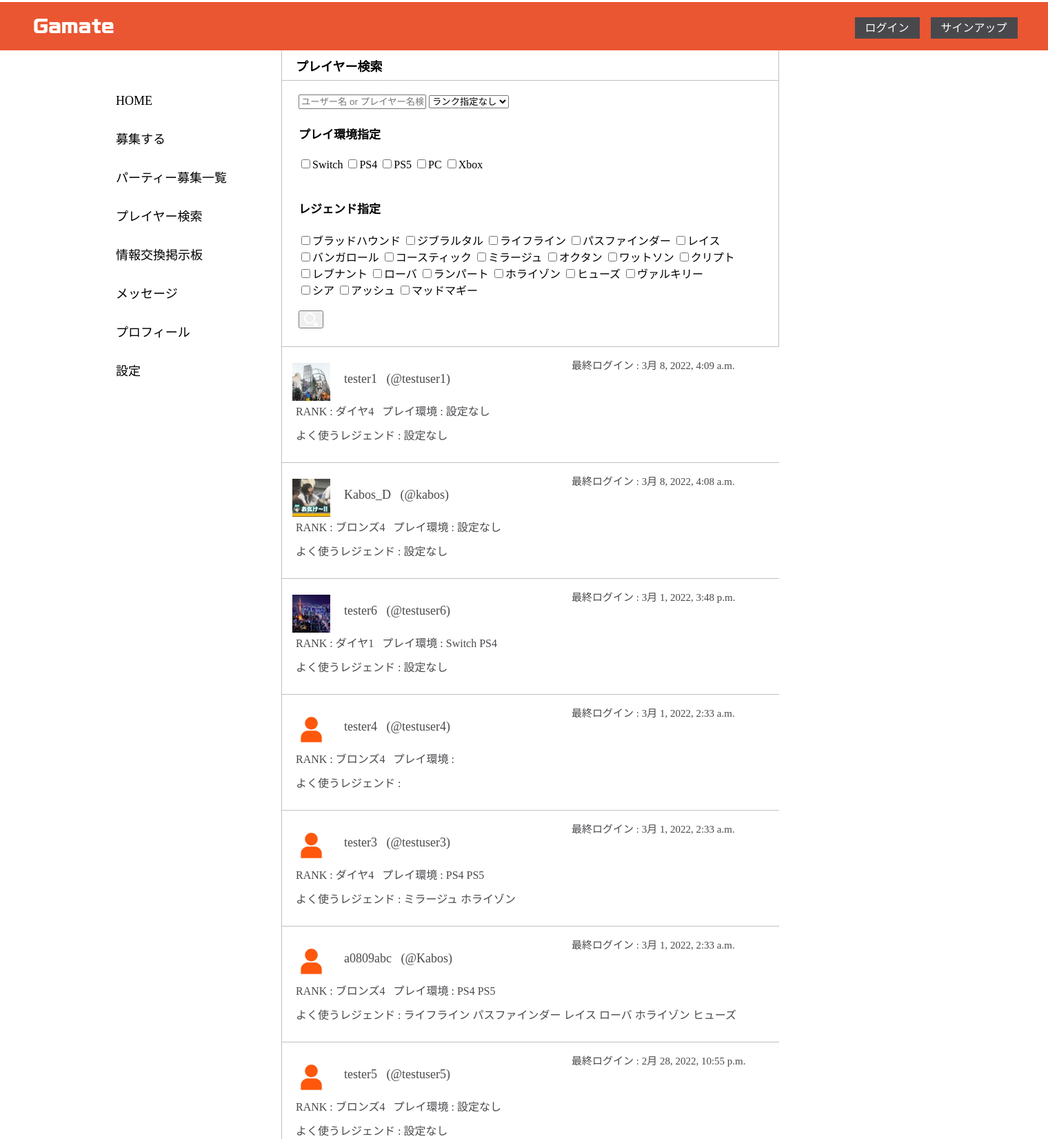
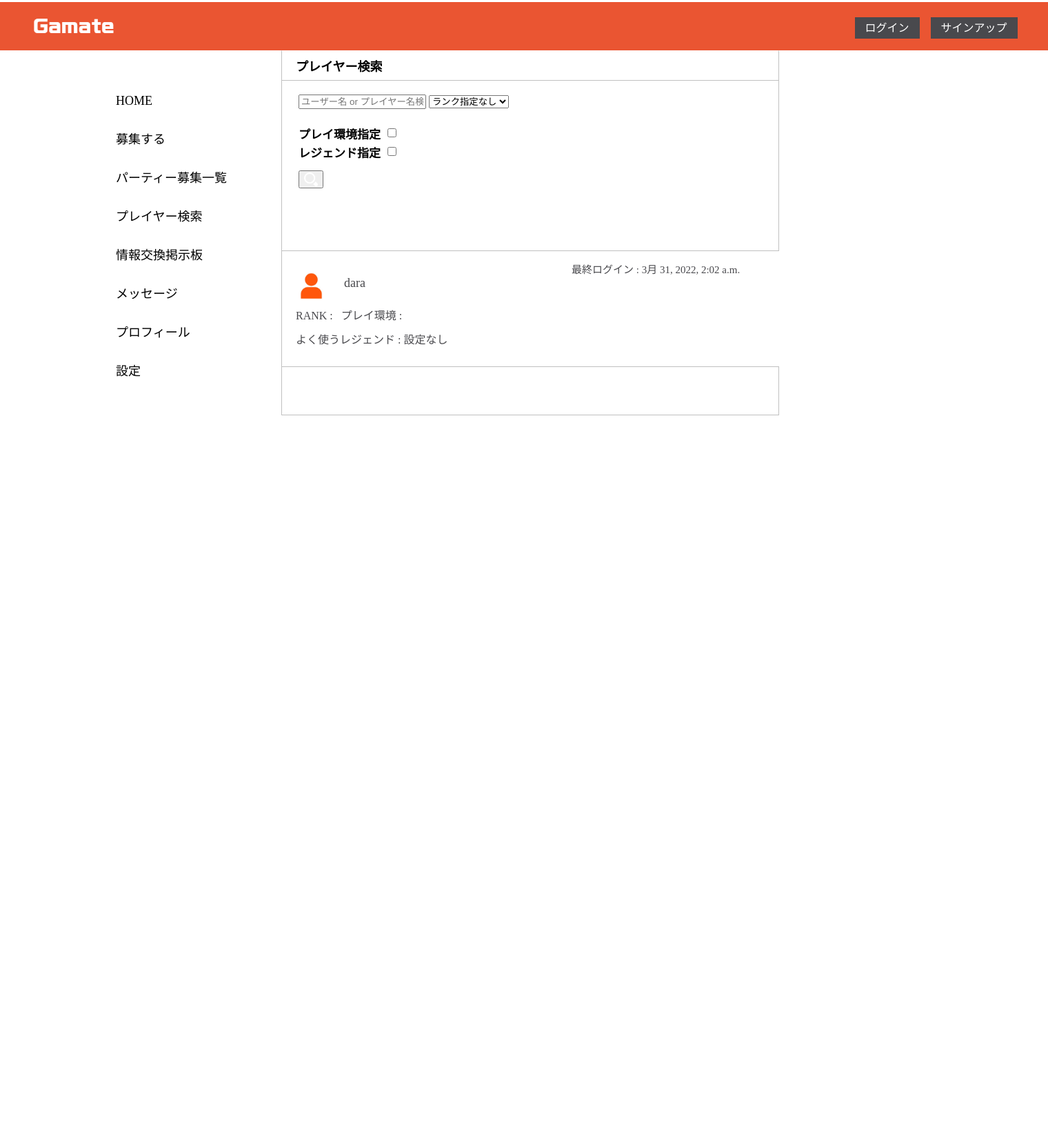
Before and after one commit to Kabos0809/django-app-practice, a Django app: page /userlist/ in a window 1520 px wide. Shown: the top 1651 px of the page at 69% size. After the commit the page ends 602 px from the top, so only its background shows below. Run offline with Django 3.2, Linux system fonts and the light colour scheme; data comes from the database, SQL or seed files in the repository.

Commit message:
first commit

```diff
--- a/main/forms.py
+++ b/main/forms.py
@@ -1,5 +1,5 @@
 from django import forms
-from .models import CustomUser, ThreadComments, article_comment, article_form, reportModel, ThreadModel
+from .models import CustomUser, ThreadComments, article_comment, apex_recruit, reportModel, ThreadModel
 from django.contrib.auth.forms import ReadOnlyPasswordHashField
 from django.contrib.auth import forms as auth_forms
 from django.contrib.auth.password_validation import validate_password
@@ -85,7 +85,7 @@
     )
 
     class Meta:
-        model = article_form
+        model = apex_recruit
         fields = ('title', 'comments', 'rnk_min', 'rnk_max', 'num', 'per', 'hard', 'vc')
 
 #募集へのコメント
@@ -109,6 +109,16 @@
 
     icon = forms.ImageField(required=False)
 
+    steam_url = forms.CharField(required=False)
+
+    origin_id = forms.CharField(required=False)
+
+    psn_id = forms.CharField(required=False)
+
+    switch_id = forms.CharField(required=False)
+
+    other_id = forms.CharField(required=False)
+
     discord_id = forms.CharField(required=False)
 
     rank = forms.ChoiceField(
@@ -120,21 +130,21 @@
 
     playfield = forms.MultipleChoiceField(
         choices=p_field,
-        required=False,
+        required=True,
         label='playfield',
         widget=forms.CheckboxSelectMultiple
     )
 
     character = forms.fields.MultipleChoiceField(
         choices = characters,
-        required=False,
+        required=True,
         label = 'よく使うキャラクター',
         widget=forms.CheckboxSelectMultiple
     )
 
     class Meta:
         model = CustomUser
-        fields = ('icon', 'username', 'player_name', 'email', 'playfield', 'rank', 'discord_id', 'password1', 'comments', 'character')
+        fields = ('icon', 'username', 'player_name', 'steam_url', 'origin_id', 'psn_id', 'switch_id', 'other_id', 'is_show_steam', 'is_show_origin', 'is_show_psn', 'is_show_switch', 'is_show_other', 'is_show_discord', 'email', 'playfield', 'rank', 'discord_id', 'password1', 'comments', 'character')
 
         def save(self, commit=True):
             user = super().save(commit=False)
@@ -145,6 +155,30 @@
             if commit:
                 user.save()
             return user
+
+    def clean_username(self):
+        cleaned_data = super().clean()
+        username = cleaned_data.get('username')
+        if len(username) < 8:
+            raise forms.ValidationError('ユーザーネームが短すぎます')
+
+    def clean_rank(self):
+        cleaned_data = super().clean()
+        rank = cleaned_data.get('rank')
+        if not rank:
+            raise forms.ValidationError('ランクを選択してください')
+
+    def clean_playfield(self):
+        cleaned_data = super().clean()
+        playfield = cleaned_data.get('playfield')
+        if not playfield:
+            raise forms.ValidationError('プレイ環境を設定してください')
+
+    def clean_character(self):
+        cleaned_data = super().clean()
+        character = cleaned_data.get('character')
+        if not character:
+            raise forms.ValidationError('レジェンドを選択してください')
 
     def clean(self):
         cleaned_data = super().clean()
@@ -157,6 +191,24 @@
 
 class UserChangeForm(forms.ModelForm):
     password = ReadOnlyPasswordHashField()
+
+    username = forms.CharField(required=False)
+
+    player_name = forms.CharField(required=False)
+
+    icon = forms.ImageField(required=False)
+
+    steam_url = forms.CharField(required=False)
+
+    origin_id = forms.CharField(required=False)
+
+    psn_id = forms.CharField(required=False)
+
+    switch_id = forms.CharField(required=False)
+
+    other_id = forms.CharField(required=False)
+
+    discord_id = forms.CharField(required=False)
 
     comments = forms.CharField(required=False, widget=forms.Textarea(attrs={'cols':'80', 'rows':'10'}))
 
@@ -183,10 +235,21 @@
 
     class Meta:
         model = CustomUser
-        fields = ('icon', 'username', 'email', 'player_name', 'playfield', 'rank', 'comments', 'character', 'discord_id')
+        fields = ('icon', 'username', 'player_name', 'email', 'steam_url', 'origin_id', 'psn_id', 'switch_id', 'other_id', 'playfield', 'rank', 'comments', 'character', 'discord_id')
 
         def clean_password(self):
             return self.initial["password"]
+
+    def clean_username(self):
+        cleaned_data = super().clean()
+        username = cleaned_data.get('username')
+        if len(username) < 8:
+            raise forms.ValidationError('ユーザーネームが短すぎます')
+
+#プライバシー設定
+
+#class PrivacySettingForm(forms.ModelForm):
+
 
 #ログインフォーム
 
--- a/main/urls.py
+++ b/main/urls.py
@@ -28,4 +28,6 @@
     path('search/', views.SearchListView.as_view(), name="Search"),
     path('userlist/', views.UserListView.as_view(), name="User_List"),
     path('userdetail/<uuid:pk>/', views.UserDetailView.as_view(), name="User_Detail"),
+    path('settings/', views.SettingsView.as_view(), name="Settings"),
+    path('settings/user_change/', views.UserChangeView.as_view(), name="User_Change"),
 ]
--- a/main/views.py
+++ b/main/views.py
@@ -1,10 +1,12 @@
 from django.contrib.auth import login as auth_login
 from django.contrib import messages
+from django.views import View
 from django.views.generic import TemplateView, ListView, DetailView, CreateView, DeleteView
 from django.shortcuts import get_object_or_404, render, redirect
 from django.urls import reverse_lazy
-from .models import CustomUser, ThreadComments, ThreadModel, article_comment, article_form, reportModel
-from .forms import CommentForm, NewsCommentForm, NewsForm, ReportForm, UserCreationForm, categorie_form, LoginForm
+from numpy import character
+from .models import CustomUser, ThreadComments, ThreadModel, article_comment, apex_recruit, reportModel
+from .forms import CommentForm, NewsCommentForm, NewsForm, ReportForm, UserChangeForm, UserCreationForm, categorie_form, LoginForm
 from django.contrib.auth.views import LoginView, LogoutView
 from django.contrib.auth.mixins import LoginRequiredMixin
 from django.db.models import Q
@@ -39,7 +41,7 @@
 #投稿削除
 
 class PostDeleteView(LoginRequiredMixin, DeleteView):
-    model = article_form
+    model = apex_recruit
     template_name = 'delete.html'
     success_url = reverse_lazy('main:Article_List')
     success_message = "投稿を削除しました"
@@ -52,12 +54,12 @@
 
 class Article_list(ListView):
     template_name = 'article_list.html'
-    model = article_form
+    model = apex_recruit
     ordering = ['-date']
 
     def get_queryset(self):
         keyword = self.request.GET.get('keyword')
-        queryset = article_form.objects.order_by('-date')
+        queryset = apex_recruit.objects.order_by('-date')
         category = self.request.GET.get('category')
         num = self.request.GET.get('num')
         vc = self.request.GET.get('vc')
@@ -247,8 +249,8 @@
 
 class Article_detail(DetailView):
     template_name = 'detail.html'
-    model = article_form
-    queryset = article_form.objects.all()
+    model = apex_recruit
+    queryset = apex_recruit.objects.all()
 
     def get_context_data(self, **kwargs):
         context = super().get_context_data(**kwargs)
@@ -265,7 +267,7 @@
 
     def form_valid(self, form):
         post_pk = self.kwargs.get('pk')
-        post = get_object_or_404(article_form, pk=post_pk)
+        post = get_object_or_404(apex_recruit, pk=post_pk)
         form.instance.user = self.request.user
         comment = form.save(commit=False)
         comment.article = post
@@ -388,7 +390,7 @@
 #Search.htmlリスト
 
 class SearchListView(ListView):
-    model = article_form
+    model = apex_recruit
     template_name = "Search.html"
 
     def get_context_data(self, **kwargs):
@@ -399,7 +401,7 @@
         })
         return context
 
-
+#ユーザーリスト+ユーザー検索
 
 class UserListView(ListView):
     model = CustomUser
@@ -489,7 +491,63 @@
             )
         return queryset
 
+#ユーザーページ
+
 class UserDetailView(DetailView):
     model = CustomUser
     template_name = 'user_detail.html'
     queryset = CustomUser.objects.all()
+
+#ユーザー編集ページ
+
+class UserChangeView(View):
+    def get(self, request, *args, **kwargs):
+        context = {}
+        form = UserChangeForm()
+        context["form"] = form
+        return render(request, 'index.html', context)
+
+    def post(self, request, *args, **kwargs):
+        context = {}
+        form = UserChangeForm(request.POST, request.FILES)
+        if form.is_valid():
+
+            username = form.cleaned_data["username"]
+            player_name = form.cleaned_data["player_name"]
+            icon = form.cleaned_data["icon"]
+            steam_url = form.cleaned_data["steam_url"]
+            origin_id = form.cleaned_data["origin_url"]
+            psn_id = form.cleaned_data["psn_id"]
+            switch_id = form.cleaned_data["switch_id"]
+            other_id = form.cleaned_data["other_id"]
+            discord_id = form.cleaned_data["discord_id"]
+            rank = form.cleaned_data["rank"]
+            character = form.cleaned_data["character"]
+            playfield = form.cleaned_data["playfield"]
+
+            user_obj = CustomUser.objects.all()
+
+            user_obj.username = username
+            user_obj.icon = icon
+            user_obj.player_name = player_name
+            user_obj.steam_url = steam_url
+            user_obj.origin_id = origin_id
+            user_obj.psn_id = psn_id
+            user_obj.switch_id = switch_id
+            user_obj.other_id = other_id
+            user_obj.discord_id = discord_id
+            user_obj.rank = rank
+            user_obj.character = character
+            user_obj.playfield = playfield
+            user_obj.save()
+
+            return redirect('main:Settings')
+        else:
+            context["form"] = form
+
+            return render(request, 'user_change.html', context)
+
+#設定画面
+
+class SettingsView(TemplateView):
+    template_name = 'settings.html'
--- a/static/css/user_list.css
+++ b/static/css/user_list.css
@@ -13,6 +13,67 @@
     top: -87px;
 }
 
+.h4-hard{
+    position: relative;
+    width: 150px;
+}
+
+.open-check-hard{
+    position: relative;
+    top: -45px;
+    left: 125px;
+}
+
+.u-s-hard{
+    position: relative;
+    top: -35px;
+    height: 0px;
+    opacity: 0;
+    visibility: hidden;
+    transition: .5s;
+}
+
+.open-check-character{
+    position: relative;
+    top: -125px;
+    left: 125px;
+}
+
+.h4-character{
+    position: relative;
+    top: -80px;
+    width: 150px;
+}
+
+.u-s-character{
+    position: relative;
+    top: -115px;
+    opacity: 0;
+    height: 0;
+    visibility: hidden;
+    transition: .5s;
+}
+
+.open-check-hard:checked + .u-s-hard{
+    position: relative;
+    opacity: 1;
+    height: 30px;
+    visibility: visible;
+}
+
+.open-check-character:checked + .u-s-character{
+    position: relative;
+    opacity: 1;
+    height: 150px;
+    margin-bottom: 30px;
+    visibility: visible;
+}
+
+.user-search-f > button{
+    position: relative;
+    top: -125px;
+}
+
 .user-list > .u-list-h3{
     position: relative;
     top: -40px;
@@ -22,9 +83,10 @@
     padding-left: 0px;
 }
 
-.user-list > .user-search > .user-search-f{
+.user-search-f{
     position: relative;
     border-top: 1px solid #c0c0c0;
+    height: 200px;
     width: 672px;
     padding-left: 25px;
     padding-right: 25px;
@@ -32,9 +94,15 @@
     padding-bottom: 10px;
     top: -50px;
     left: -21px;
+    transition: .5s;
 }
 
-.user-list > .user-list-link > .user-list-ul > li{
+.open-check-character:checked + .user-search-f{
+    position: relative;
+    height: 300px;
+}
+
+.user-list-ul > li{
     position: relative;
     list-style: none;
     top: -20px;
@@ -44,7 +112,7 @@
     font-size: 17px;
 }
 
-.user-list > .user-list-link > .user-list-ul > li > a{
+.user-list-ul > li > a{
     position: relative;
     background-color: #fff;
     display: block;
@@ -65,35 +133,35 @@
     transition: .4s;
 }
 
-.user-list > .user-list-link > .user-list-ul > li > a:hover{
+.user-list-ul > li > a:hover{
     position: relative;
     background-color: #e6e6e6;
 }
 
-.user-list > .user-list-link > .user-list-ul > li > a > .player-icon{
+.player-icon{
     position: relative;
     top: 0px;
     left: -5px;
 }
 
-.user-list > .user-list-link > .user-list-ul > li > a > .player-name{
+.player-name{
     position: relative;
     top: -60px;
     left: 70px;
     font-size: 18px;
 }
 
-.user-list > .user-list-link > .user-list-ul > li > a > .any-info{
+.any-info{
     position: relative;
     top: -55px;
 }
 
-.user-list > .user-list-link > .user-list-ul > li > a > .any-info2{
+.any-info2{
     position: relative;
     top: -60px;
 }
 
-.user-list > .user-list-link > .user-list-ul > li > a > .last-login{
+.last-login{
     position: relative;
     top: -200px;
     left: 400px;
--- a/templates/base.html
+++ b/templates/base.html
@@ -1,5 +1,5 @@
 {% load static %}
-<hmtl lang="ja">
+<html lang="ja">
 <head>
     <meta charset="UTF-8">
     <title>Gamate</title>
@@ -45,7 +45,11 @@
                     <a href="">メッセージ</a>
                 </li>
                 <li>
-                    <a href="">プロフィール</a>
+                    {% if user.is_authenticated %}
+                    <a href="{% url 'main:User_Detail' request.user.pk %}">プロフィール</a>
+                    {% else %}
+                    <a href="{% url 'main:Login' %}">プロフィール</a>
+                    {% endif %}
                 </li>
                 <li>
                     <a href="">設定</a>
--- a/templates/signup.html
+++ b/templates/signup.html
@@ -53,9 +53,6 @@
                 </div>
             </p>
         </div>
-        <div class="dis_id">
-            <p>discord : {{ form.discord_id }} ※任意</p>
-        </div>
         <div class="icon">
             <p>ユーザーアイコン : {{ form.icon }} ※後から設定できます</p>
         </div>
--- a/templates/user_list.html
+++ b/templates/user_list.html
@@ -32,37 +32,41 @@
                 <option value="マスター">マスター</option>
                 <option value="プレデター">プレデター</option>
             </select>
-            <h4>プレイ環境指定</h4>
+            <div class="hard-select">
+            <label id="open-check-label-1" for="open-check-1"><h4 class="h4-hard">プレイ環境指定</h4></label><input type="checkbox" class="open-check-hard" id="open-check-1">
             <div class="u-s-hard">
-            <input type="checkbox" id="user-search-hard" value="Switch" name="hard">Switch
-            <input type="checkbox" id="user-search-hard" value="PS4" name="hard">PS4
-            <input type="checkbox" id="user-search-hard" value="PS5" name="hard">PS5
-            <input type="checkbox" id="user-search-hard" value="PC" name="hard">PC
-            <input type="checkbox" id="user-search-hard" value="Xbox" name="hard">Xbox
+            <input type="checkbox" id="user-search-hard1" value="Switch" name="hard"><label class="" for="user-search-hard1">Switch</label>
+            <input type="checkbox" id="user-search-hard2" value="PS4" name="hard"><label class="" for="user-search-hard2">PS4</label>
+            <input type="checkbox" id="user-search-hard3" value="PS5" name="hard"><label class="" for="user-search-hard3">PS5</label>
+            <input type="checkbox" id="user-search-hard4" value="PC" name="hard"><label class="" for="user-search-hard4">PC</label>
+            <input type="checkbox" id="user-search-hard5" value="Xbox" name="hard"><label class="" for="user-search-hard5">Xbox</label>
+            </div>
             </div>
             </br>
-            <h4>レジェンド指定</h4>
+            <div class="character-select">
+            <label id="open-check-label-2" for="open-check-2"><h4 class="h4-character">レジェンド指定</h4></label><input type="checkbox" class="open-check-character" id="open-check-2">
             <div class="u-s-character">
-            <input type="checkbox" id="user-search-character" value="ブラッドハウンド" name="character">ブラッドハウンド
-            <input type="checkbox" id="user-search-character" value="ジブラルタル" name="character">ジブラルタル
-            <input type="checkbox" id="user-search-character" value="ライフライン" name="character">ライフライン
-            <input type="checkbox" id="user-search-character" value="パスファインダー" name="character">パスファインダー
-            <input type="checkbox" id="user-search-character" value="レイス" name="character">レイス</br>
-            <input type="checkbox" id="user-search-character" value="バンガロール" name="character">バンガロール
-            <input type="checkbox" id="user-search-character" value="コースティック" name="character">コースティック
-            <input type="checkbox" id="user-search-character" value="ミラージュ" name="character">ミラージュ
-            <input type="checkbox" id="user-search-character" value="オクタン" name="character">オクタン
-            <input type="checkbox" id="user-search-character" value="ワットソン" name="character">ワットソン
-            <input type="checkbox" id="user-search-character" value="クリプト" name="character">クリプト</br>
-            <input type="checkbox" id="user-search-character" value="レブナント" name="character">レブナント
-            <input type="checkbox" id="user-search-character" value="ローバ" name="character">ローバ
-            <input type="checkbox" id="user-search-character" value="ランパート" name="character">ランパート
-            <input type="checkbox" id="user-search-character" value="ホライゾン" name="character">ホライゾン
-            <input type="checkbox" id="user-search-character" value="ヒューズ" name="character">ヒューズ
-            <input type="checkbox" id="user-search-character" value="ヴァルキリー" name="character">ヴァルキリー</br>
-            <input type="checkbox" id="user-search-character" value="シア" name="character">シア
-            <input type="checkbox" id="user-search-character" value="アッシュ" name="character">アッシュ
-            <input type="checkbox" id="user-search-character" value="マッドマギー" name="character">マッドマギー
+            <input type="checkbox" id="user-search-character1" value="ブラッドハウンド" name="character"><label class="" for="user-search-character1">ブラッドハウンド</label>
+            <input type="checkbox" id="user-search-character2" value="ジブラルタル" name="character"><label class="" for="user-search-character2">ジブラルタル</label>
+            <input type="checkbox" id="user-search-character3" value="ライフライン" name="character"><label class="" for="user-search-character3">ライフライン</label>
+            <input type="checkbox" id="user-search-character4" value="パスファインダー" name="character"><label class="" for="user-search-character4">パスファインダー</label>
+            <input type="checkbox" id="user-search-character5" value="レイス" name="character"><label class="" for="user-search-character5">レイス</br></label>
+            <input type="checkbox" id="user-search-character6" value="バンガロール" name="character"><label class="" for="user-search-character6">バンガロール</label>
+            <input type="checkbox" id="user-search-character7" value="コースティック" name="character"><label class="" for="user-search-character7">コースティック</label>
+            <input type="checkbox" id="user-search-character8" value="ミラージュ" name="character"><label class="" for="user-search-character8">ミラージュ</label>
+            <input type="checkbox" id="user-search-character9" value="オクタン" name="character"><label class="" for="user-search-character9">オクタン</label>
+            <input type="checkbox" id="user-search-character10" value="ワットソン" name="character"><label class="" for="user-search-character10">ワットソン</label>
+            <input type="checkbox" id="user-search-character11" value="クリプト" name="character"><label class="" for="user-search-character11">クリプト</label></br>
+            <input type="checkbox" id="user-search-character12" value="レブナント" name="character"><label class="" for="user-search-character12">レブナント</label>
+            <input type="checkbox" id="user-search-character13" value="ローバ" name="character"><label class="" for="user-search-character13">ローバ</label>
+            <input type="checkbox" id="user-search-character14" value="ランパート" name="character"><label class="" for="user-search-character14">ランパート</label>
+            <input type="checkbox" id="user-search-character15" value="ホライゾン" name="character"><label class="" for="user-search-character15">ホライゾン</label>
+            <input type="checkbox" id="user-search-character16" value="ヒューズ" name="character"><label class="" for="user-search-character16">ヒューズ</label>
+            <input type="checkbox" id="user-search-character17" value="ヴァルキリー" name="character"><label class="" for="user-search-character17">ヴァルキリー</label></br>
+            <input type="checkbox" id="user-search-character18" value="シア" name="character"><label class="" for="user-search-character18">シア</label>
+            <input type="checkbox" id="user-search-character19" value="アッシュ" name="character"><label class="" for="user-search-character19">アッシュ</label>
+            <input type="checkbox" id="user-search-character20" value="マッドマギー" name="character"><label class="" for="user-search-character20">マッドマギー</label>
+            </div>
             </div>
             </br>
             <button type="submit"><img src="{% static 'img/mushimegane.png' %}" height="20" width="20px"/></button>
@@ -74,8 +78,8 @@
             <li>
             <a href="{% url 'main:User_Detail' list.pk %}" class="users">
                 <p class="player-icon">{% if list.icon %}<img src="{{ list.icon.url }}" height="55px" width="55px"/>{% else %}<img src={% static 'img/icon_none.jpg' %} height="55px" width="55px" />{% endif %}</p>
-                <p class="player-name">{{ list.player_name }} &nbsp; (@{{ list.username }})</p>
-                <p class="any-info">RANK : {{ list.rank }} &nbsp; プレイ環境 : {% for hard in list.split_playfield %}{{ hard }}{% endfor %}</p>
+                <p class="player-name">{{ list.username }}</p>
+                <p class="any-info">RANK : {{ list.rank }} &nbsp; プレイ環境 : {% if not list.hard == null %}{% for hard in list.split_playfield %}{{ hard }}{% endfor %}{% endif %}</p>
                 <p class="any-info2">よく使うレジェンド :
                     {% for character in list.split_character %}
                     {{ character }}
```
Also changed, not shown: main/admin.py (+7 -7 lines), main/models.py (+20 -9 lines), static/css/list.css (+26 -26 lines), templates/article_list.html (+3 -7 lines), templates/settings.html (added, +9 -0 lines), db.sqlite3, main/migrations/0001_initial.py, main/migrations/0002_auto_20220228_2235.py (deleted), main/migrations/0002_auto_20220331_0200.py, main/migrations/0003_auto_20220228_2240.py (deleted), main/migrations/0004_auto_20220301_0241.py (deleted), 1 other file.
